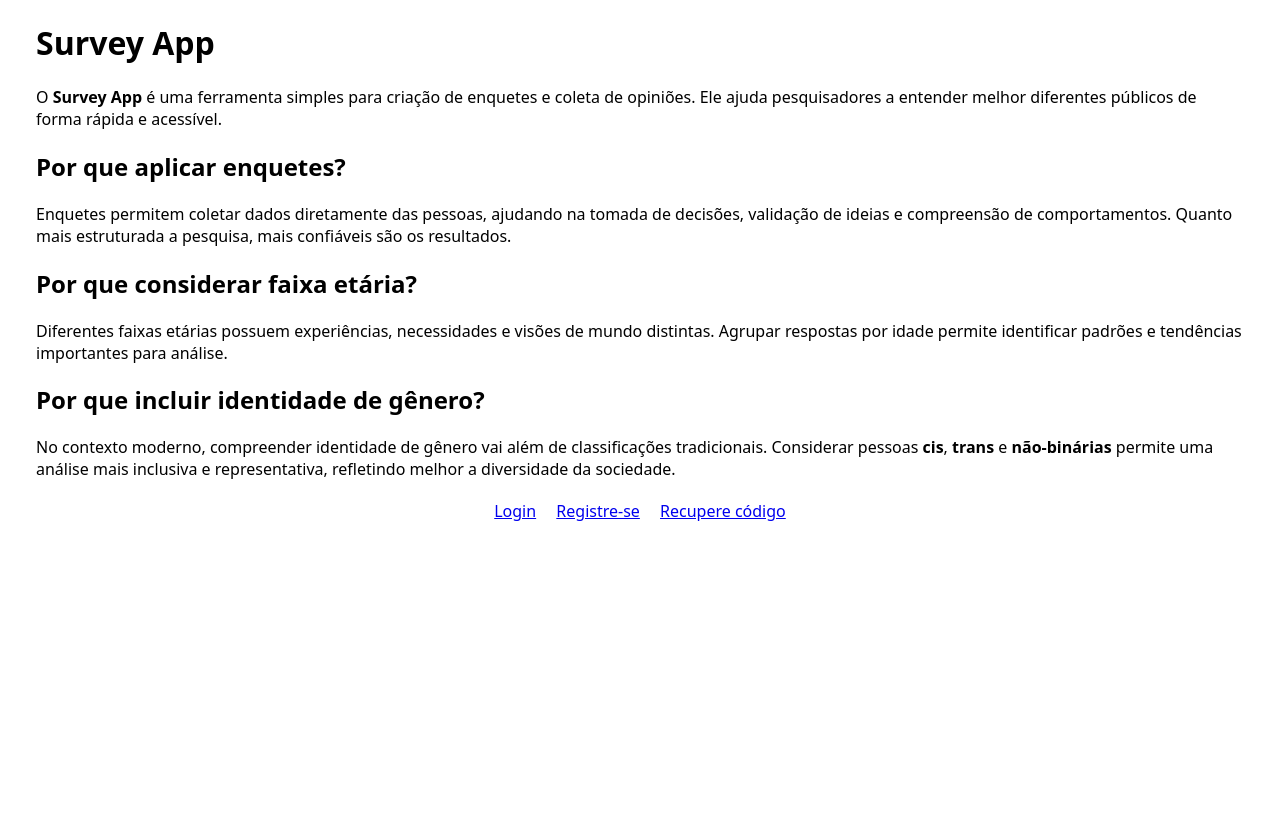
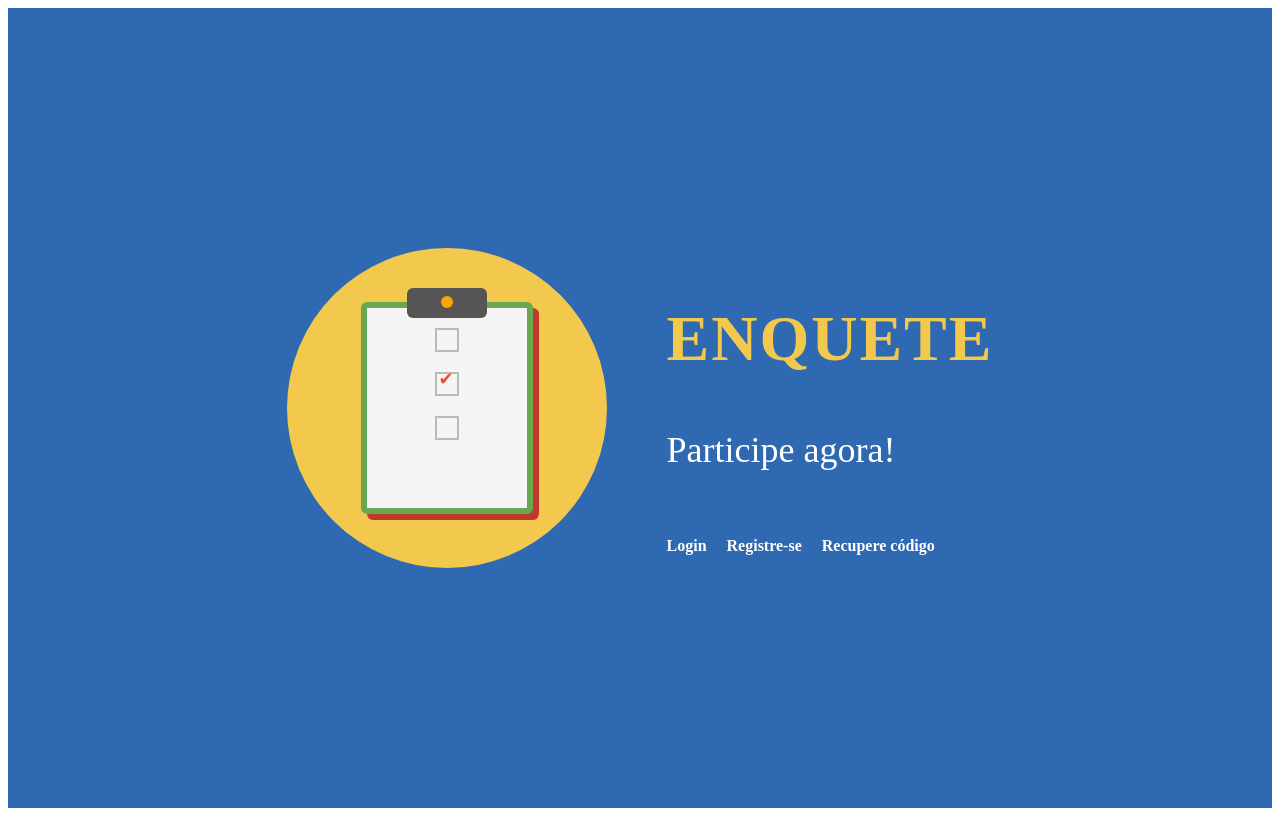
Before and after one commit to gauss-infinito/survey-app, a Next.js app in the folder frontend/: page / in a window 1280 px wide. Built offline with nearby package versions, Linux system fonts and the light colour scheme.

Commit message:
Update page.js

```diff
--- a/frontend/app/page.js
+++ b/frontend/app/page.js
@@ -1,35 +1,31 @@
 import Link from "next/link";
+import styles from "./page.module.css";
 
 export default function Home() {
   return (
-    <main>
-      <div style={{ maxWidth: "100%", marginLeft: "28px", marginRight: "28px", fontFamily: "system-ui" }}>
+    <main className={styles.main}>
+      <div className={styles.container}>
 
-        <h1>Survey App</h1>
+        {/* LADO ESQUERDO (ILUSTRAÇÃO) */}
+        <div className={styles.circle}>
+          <div className={styles.clipboard}>
+            <div className={styles.clipTop}></div>
+            <div className={styles.checkbox}></div>
+            <div className={`${styles.checkbox} ${styles.checked}`}></div>
+            <div className={styles.checkbox}></div>
+          </div>
+        </div>
 
-        <p>
-          O <strong>Survey App</strong> é uma ferramenta simples para criação de enquetes e coleta de opiniões. Ele ajuda pesquisadores a entender melhor diferentes públicos de forma rápida e acessível.
-        </p>
+        {/* LADO DIREITO (TEXTO) */}
+        <div className={styles.text}>
+          <h1 className={styles.title}>ENQUETE</h1>
+          <p className={styles.subtitle}>Participe agora!</p>
 
-        <h2>Por que aplicar enquetes?</h2>
-        <p>
-          Enquetes permitem coletar dados diretamente das pessoas, ajudando na tomada de decisões, validação de ideias e compreensão de comportamentos. Quanto mais estruturada a pesquisa, mais confiáveis são os resultados.
-        </p>
-
-        <h2>Por que considerar faixa etária?</h2>
-        <p>
-          Diferentes faixas etárias possuem experiências, necessidades e visões de mundo distintas. Agrupar respostas por idade permite identificar padrões e tendências importantes para análise.
-        </p>
-
-        <h2>Por que incluir identidade de gênero?</h2>
-        <p>
-          No contexto moderno, compreender identidade de gênero vai além de classificações tradicionais. Considerar pessoas <strong>cis</strong>, <strong>trans</strong> e <strong>não-binárias</strong> permite uma análise mais inclusiva e representativa, refletindo melhor a diversidade da sociedade.
-        </p>
-
-        <div style={{ textAlign: "center", marginTop: "20px" }}>
-          <Link href="/login">Login</Link> &emsp;
-          <Link href="/register">Registre-se</Link>  &emsp;
-          <Link href="/recover">Recupere código</Link>
+          <div className={styles.links}>
+            <Link href="/login" className={styles.link}>Login</Link>
+            <Link href="/register" className={styles.link}>Registre-se</Link>
+            <Link href="/recover" className={styles.link}>Recupere código</Link>
+          </div>
         </div>
 
       </div>
```
